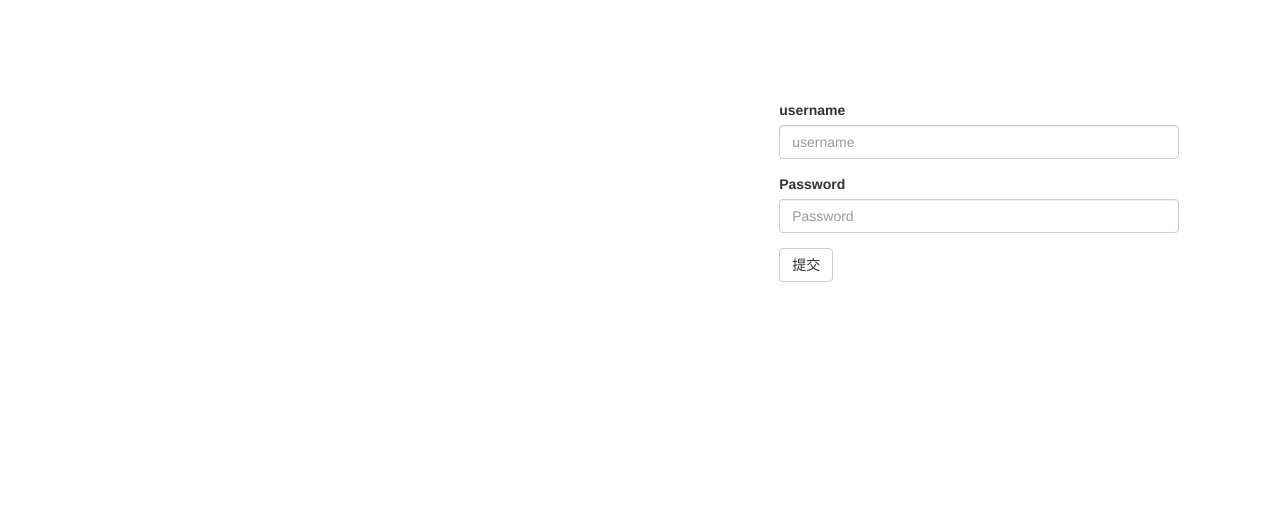
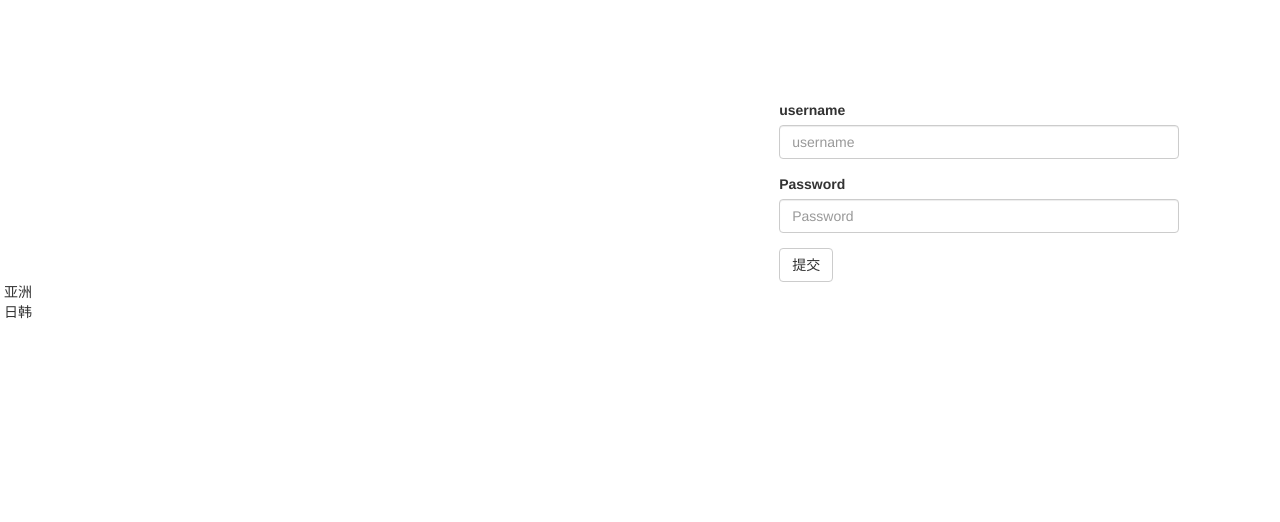
Before and after one commit to Yang3714/yang, a Django app: page /login/ in a window 1280 px wide. Shown: the top 522 px of the page. Run offline with Django 3.2, Linux system fonts and the light colour scheme; some libraries are stand-ins or nearby versions.

```diff
--- a/templates/login.html
+++ b/templates/login.html
@@ -28,7 +28,11 @@
         </form>
 
     </div>
+<div>
+	<li>亚洲</li>
+	<li>日韩</li>
 
+</div>
 </div>
 
 <script>
```
